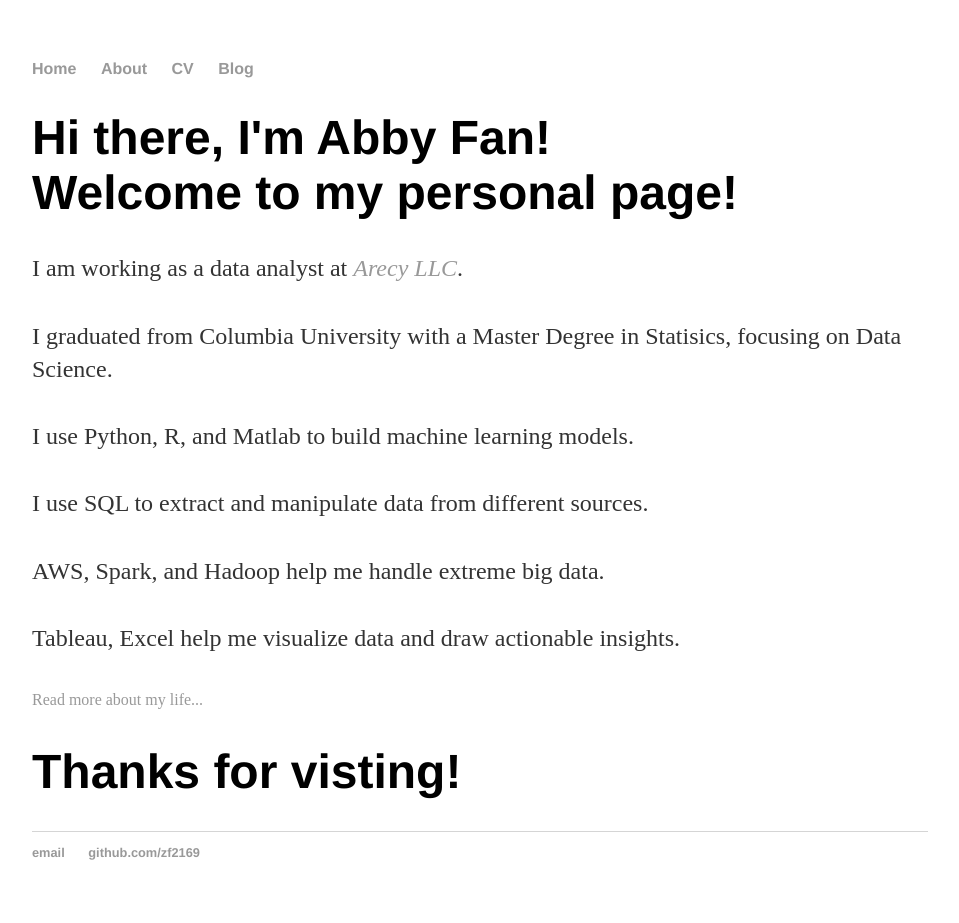
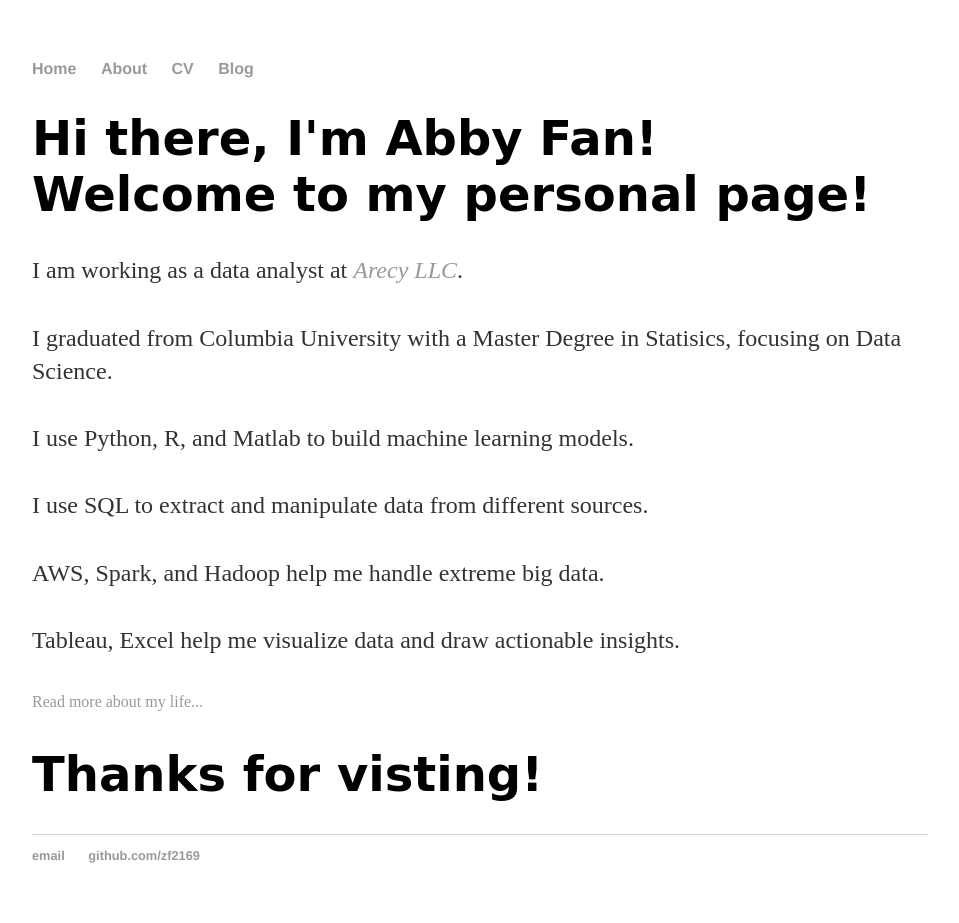
Before and after one commit to zf2169/zf2169.github.io, a Jekyll site: the page built from index.html, in a window 1280 px wide. Shown: the whole page, without its empty margins (160-1119 px from the left). Built offline with Jekyll 4.4.1, drawn with Linux system fonts in a browser that asks for light colours.

Commit message:
Update main.css

```diff
--- a/css/main.css
+++ b/css/main.css
@@ -21,7 +21,7 @@ a:hover {
 }
 h1 {
     font-size: 3em;
-    font-family:'Helvetica', 'Arial', 'Sans-Serif';
+    font-family:'Comic Sans MS', 'cursive', 'sans-serif';
 }
 p1 {
     font-size: 1.5em;
```
